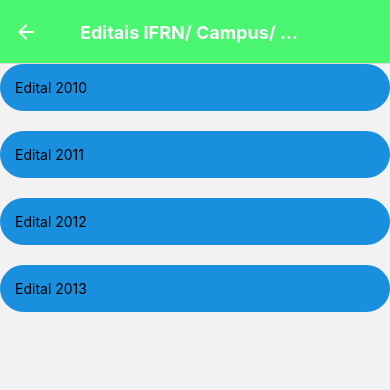
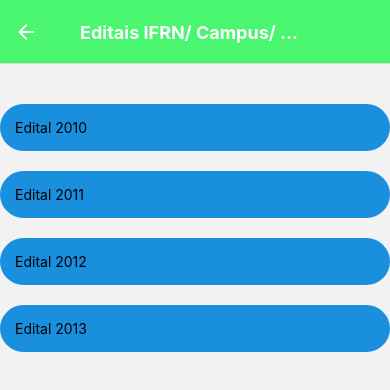
Before and after one commit to Cleisson50/Editais_IFRN, a React Native app: screen /Ano in a window 390 px wide. Shown: the top 390 px of the page. Built offline with nearby package versions, Linux system fonts and the light colour scheme.

Commit message:
implementando margintop na pagina ano

```diff
--- a/src/pages/Ano.js
+++ b/src/pages/Ano.js
@@ -34,6 +34,7 @@
         flex: 1,
     },
     btn1: {
+        marginTop: 40,
         marginBottom: 20,
         textAlign: 'center',
         padding: 15,
```
